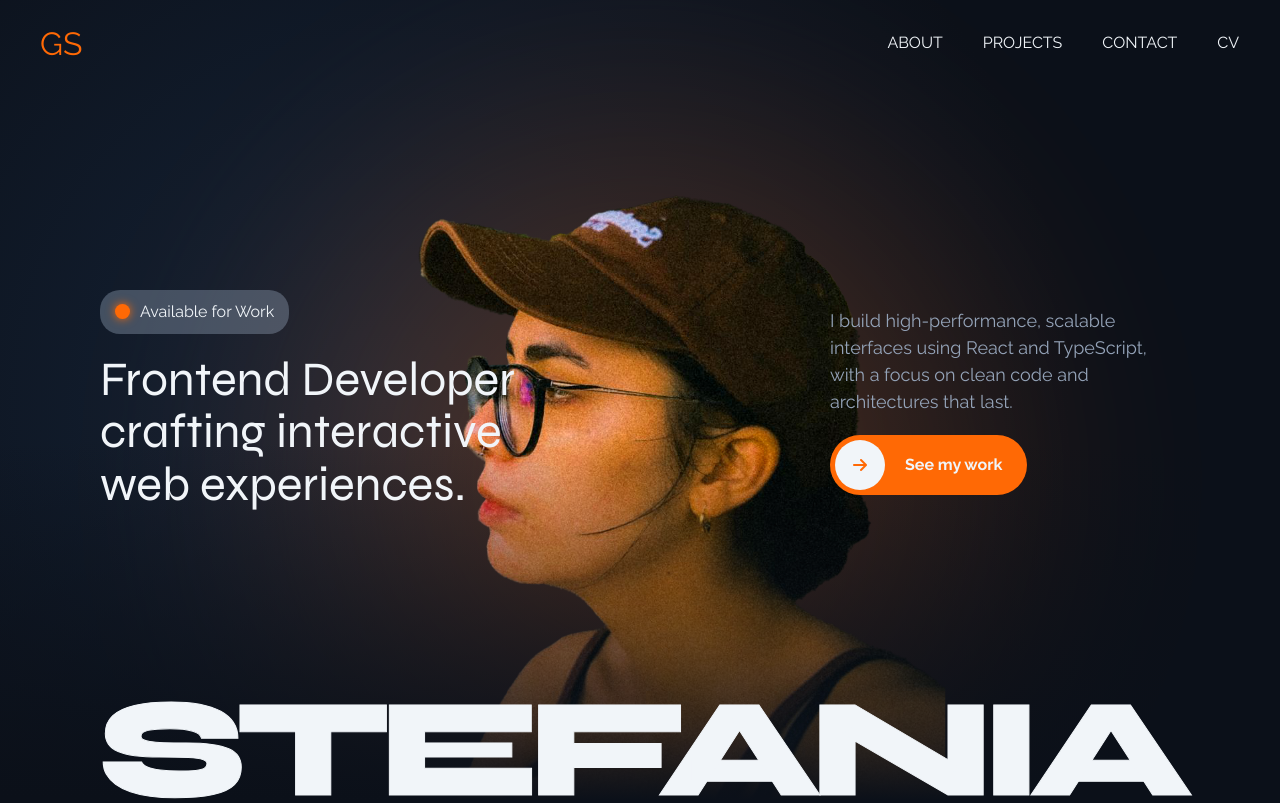
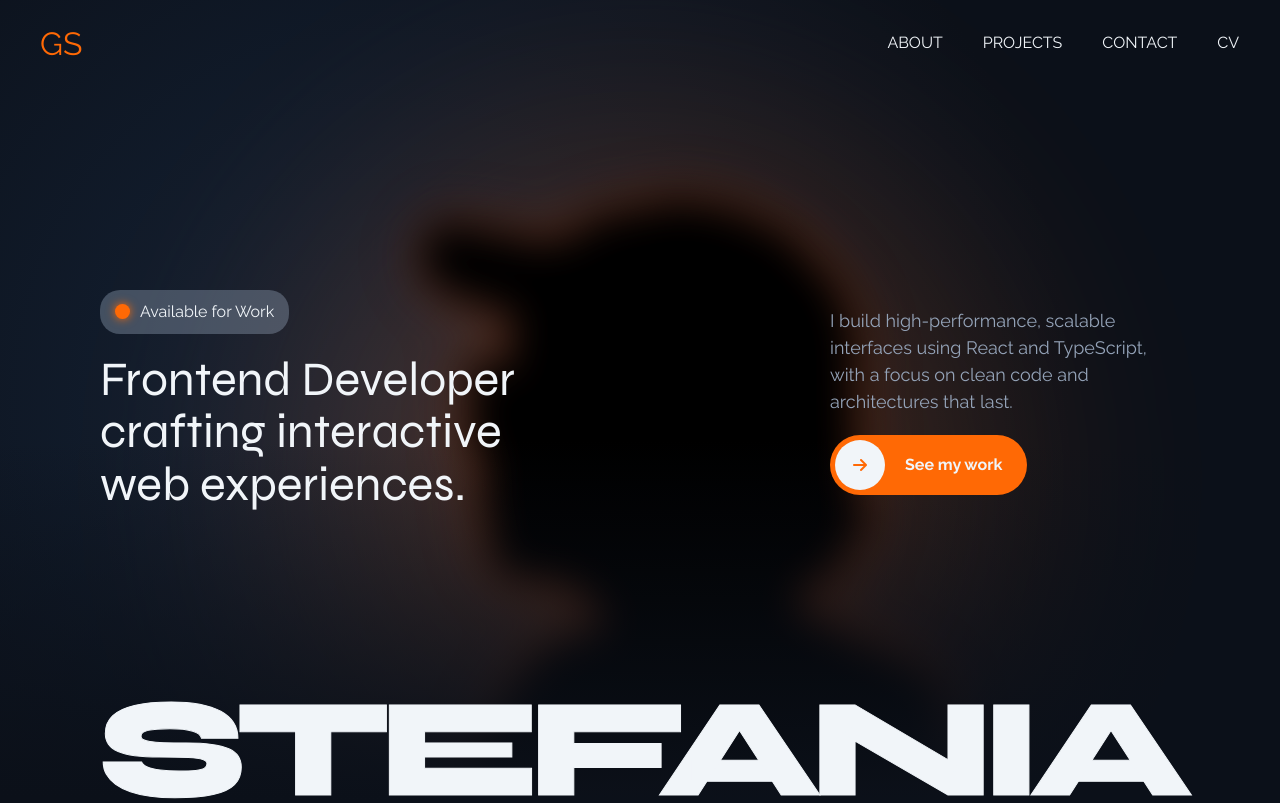
Before and after one commit to Goat3ggs/Stefania-Grigore, a website built with Vite: page index.html in a window 1280 px wide. Shown: the top 803 px of the page. Built offline with nearby package versions, Linux system fonts and the light colour scheme.

Commit message:
Update hero avatar image and adjust CSS filters for improved visual effect

```diff
--- a/index.html
+++ b/index.html
@@ -35,7 +35,7 @@
 
     <main class="main">
       <section class="main__item hero" aria-labelledby="hero-title">
-        <img src="./src/assets/Stefania avatar transparent.png" alt="Stefania Grigore Profile Picture" class="hero__avatar">
+        <img src="./src/assets/Stefania-avatar-transparent.png" alt="Stefania Grigore Profile Picture" class="hero__avatar">
         <div class="hero__content">
           <div class="hero__info">
             <div class="info__left">
--- a/src/css/about.css
+++ b/src/css/about.css
@@ -150,7 +150,6 @@
   }
 
   .about__info-group {
-    margin-top: ;
     max-width: 600px;
   }
 
--- a/src/css/hero.css
+++ b/src/css/hero.css
@@ -241,8 +241,7 @@
     transform: translate(-50%);
     height: 90%;
     width: auto;
-    filter: brightness(1) contrast(1.1);
-    /* filter: grayscale(1); */
+    filter: brightness(0) blur(20px) drop-shadow(0px 0px 20px var(--secondary-clr-alpha));
   }
 
   .hero__info {
```
Also changed, not shown: src/assets/Stefania-avatar-transparent.png (renamed from src/assets/Stefania avatar transparent.png).
